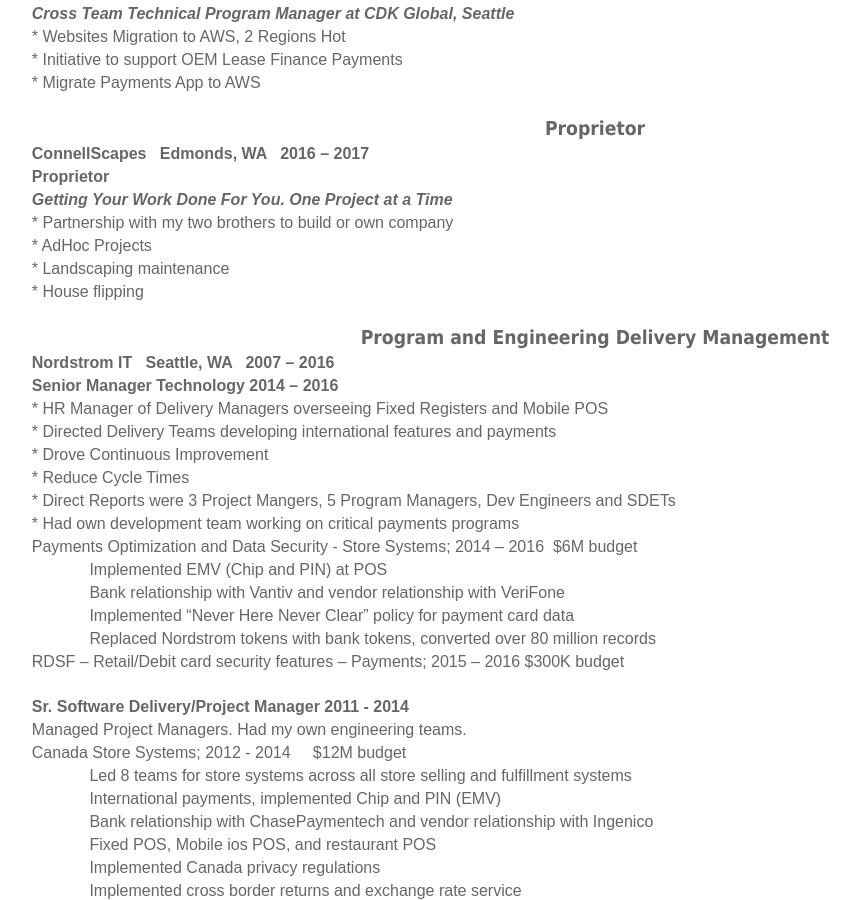
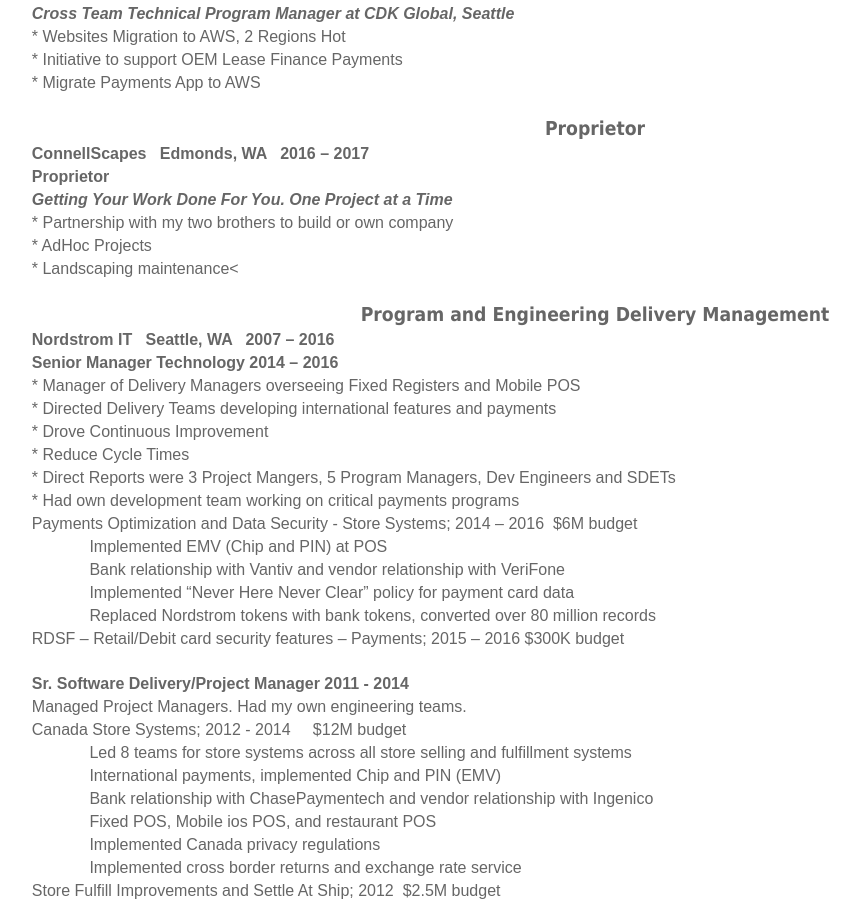
Before and after one commit to mo4dawg/mo4dawg.github.io, a Jekyll site: the page built from CV/index.html, in a window 1280 px wide and 900 px high, scrolled down 1220 px. Shown: the whole window, without its empty margins (45-905 px from the left). Built offline with Jekyll 4.4.1, drawn with Linux system fonts in a browser that asks for light colours.

Commit message:
Update index.html

```diff
--- a/CV/index.html
+++ b/CV/index.html
@@ -530,7 +530,7 @@
 normal'><span style='mso-bookmark:top'><span style='font-size:10.0pt;
 font-family:"Arial","sans-serif";mso-fareast-font-family:"Times New Roman"'>
 	* Partnership with my two brothers to build or own company</br>* AdHoc Projects </br>
-	* Landscaping maintenance</br> * House flipping<o:p></o:p></span></span></p>
+	* Landscaping maintenance<<o:p></o:p></span></span></p>
 
 
 <div class = MyThickLineClass>
@@ -561,7 +561,7 @@
 
 <p class=MsoNormal style='margin-top:0in;margin-bottom:.0001pt;line-height:
 normal'><span style='mso-bookmark:top'><span style='font-size:10.0pt;
-font-family:"Arial","sans-serif";mso-fareast-font-family:"Times New Roman"'> * HR Manager of
+font-family:"Arial","sans-serif";mso-fareast-font-family:"Times New Roman"'> * Manager of
 	Delivery Managers overseeing Fixed Registers and Mobile POS</br> * Directed Delivery Teams developing international features and payments</br> * Drove Continuous Improvement</br> * Reduce Cycle Times</br> * Direct Reports were 3 Project Mangers, 5 Program Managers, Dev Engineers and SDETs</br> * Had own development team working on critical payments programs<o:p></o:p></span></span></p>
 
 <p class=MsoNormal style='margin-top:0in;margin-right:0in;margin-bottom:0in;
```
